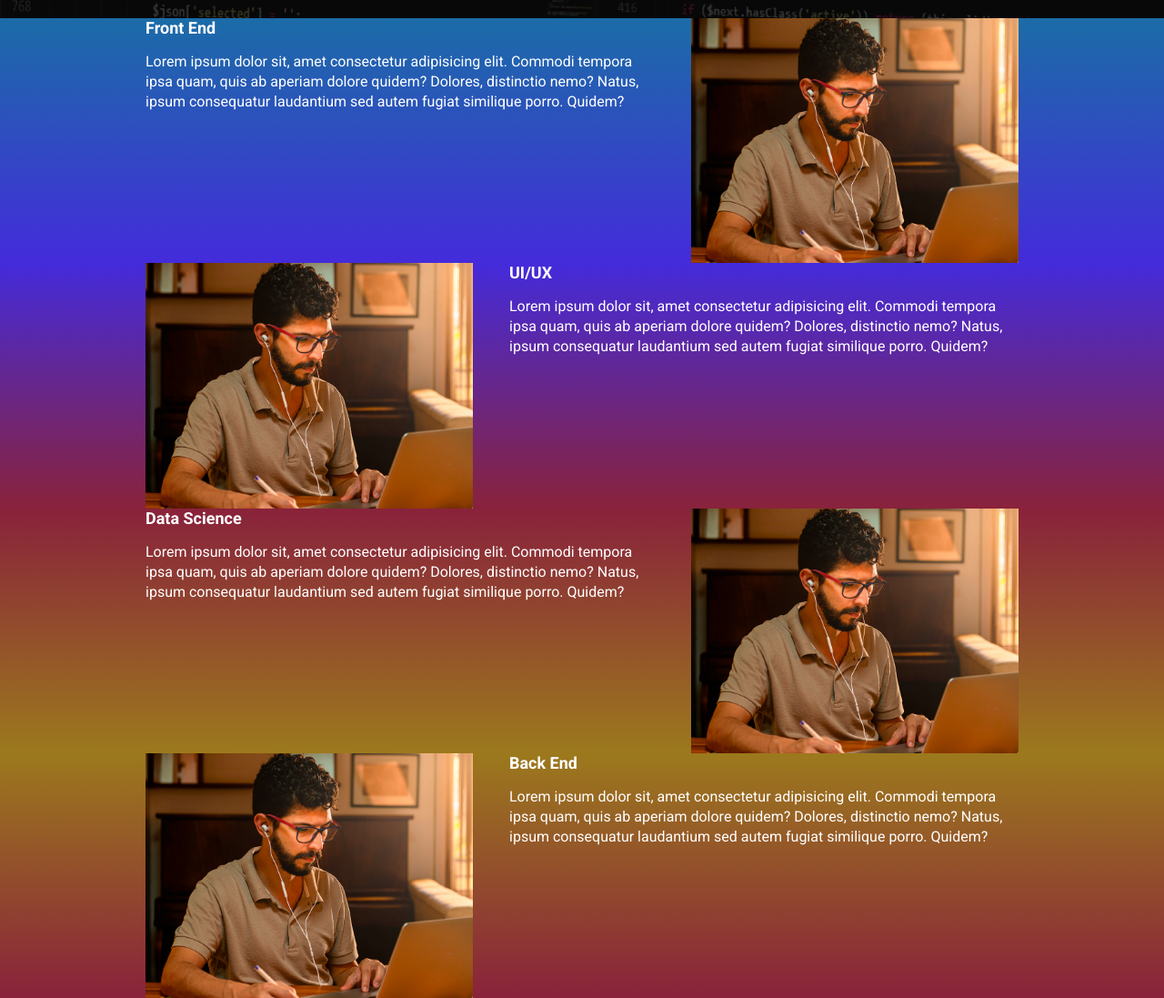
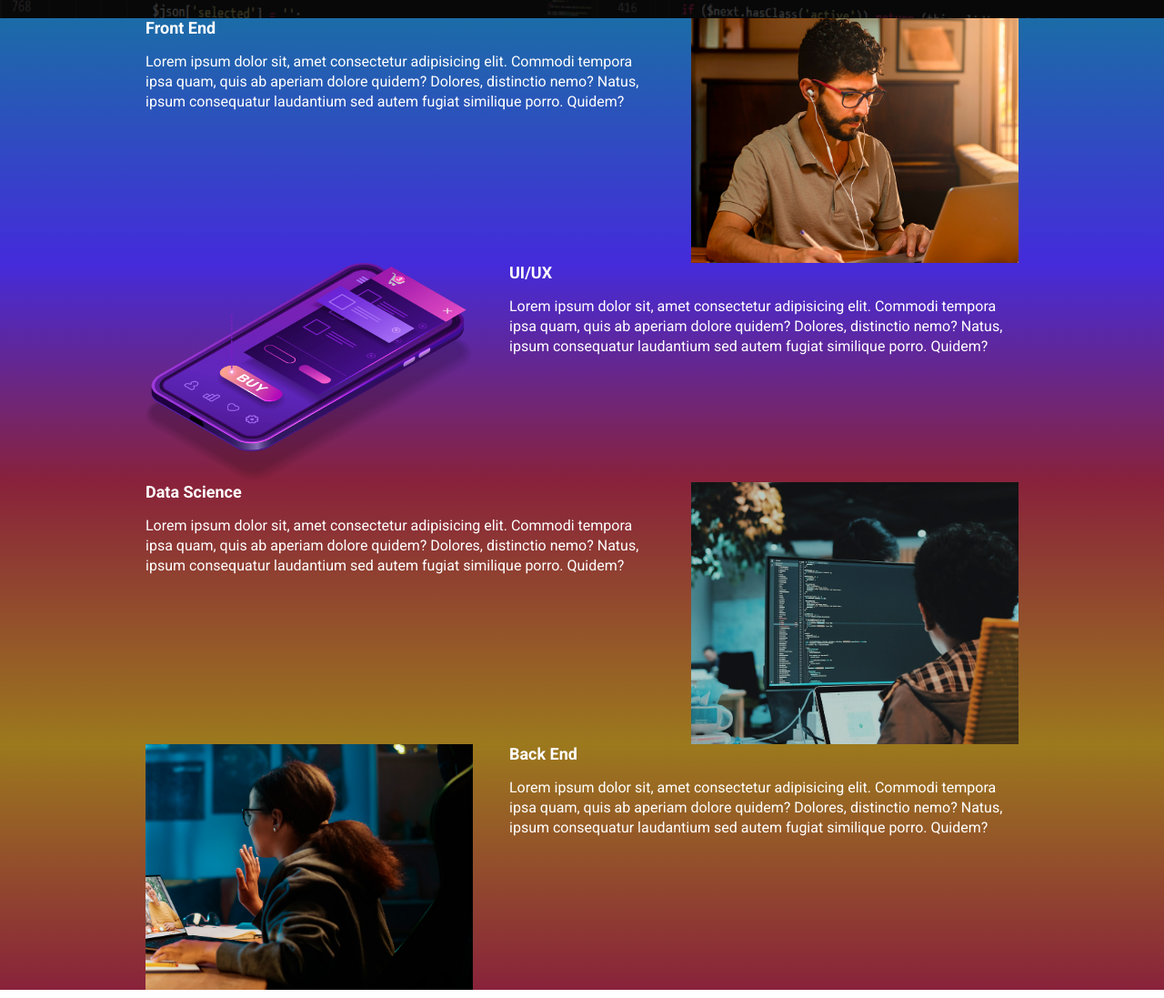
Before and after one commit to zStrikerHD/ebac_tech_talks, a website built with Parcel: page src/index.html in a window 1280 px wide. Shown: the part 541-1638 px from the top of the page at 91% size. Built offline with nearby package versions, Linux system fonts and the light colour scheme.

Commit message:
atualizando as imagens das seçoes

```diff
--- a/src/index.html
+++ b/src/index.html
@@ -57,7 +57,7 @@
                     Lorem ipsum dolor sit, amet consectetur adipisicing elit. Commodi tempora ipsa quam, quis ab aperiam dolore quidem? Dolores, distinctio nemo? Natus, ipsum consequatur laudantium sed autem fugiat similique porro. Quidem?
                 </p>
             </div>
-            <img class="event__image" src="./images/frontend.png" alt="Front-End">
+            <img class="event__image" src="./images/ui-ux.png" alt="UI/UX">
         </div>
     </section>
     <section class="event event--data-science">
@@ -68,7 +68,7 @@
                     Lorem ipsum dolor sit, amet consectetur adipisicing elit. Commodi tempora ipsa quam, quis ab aperiam dolore quidem? Dolores, distinctio nemo? Natus, ipsum consequatur laudantium sed autem fugiat similique porro. Quidem?
                 </p>
             </div>
-            <img class="event__image" src="./images/frontend.png" alt="Front-End">
+            <img class="event__image" src="./images/data.png" alt="data-science">
         </div>
     </section>
     <section class="event event--backend event--image-left">
@@ -79,7 +79,7 @@
                     Lorem ipsum dolor sit, amet consectetur adipisicing elit. Commodi tempora ipsa quam, quis ab aperiam dolore quidem? Dolores, distinctio nemo? Natus, ipsum consequatur laudantium sed autem fugiat similique porro. Quidem?
                 </p>
             </div>
-            <img class="event__image" src="./images/frontend.png" alt="Front-End">
+            <img class="event__image" src="./images/backend.png" alt="backend">
         </div>
     </section>
     <script src="https://unpkg.com/aos@next/dist/aos.js"></script>
```
